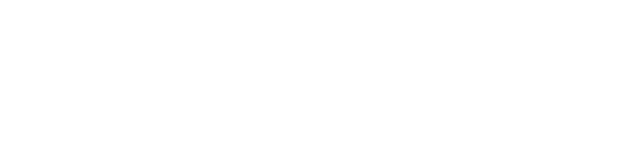
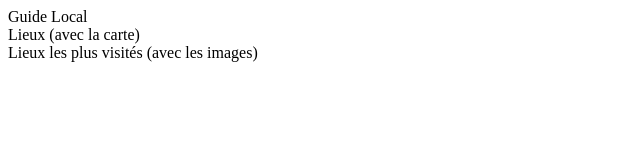
Before and after one commit to frkfrancky/integration-web, a plain HTML site: page index.html in a window 1280 px wide. Shown: the whole page, without its empty margins (0-640 px from the left). Drawn offline with Linux system fonts and the light colour scheme.

Commit message:
ajout de section

```diff
--- a/index.html
+++ b/index.html
@@ -9,6 +9,20 @@
 </head>
 <body>
 
+    <section id="">
+        Guide Local
+    </section>
+
+
+    <section id="">
+        Lieux (avec la carte)
+    </section>
+
+
+    <section id="">
+        Lieux les plus visités (avec les images)
+    </section>
+
     <script src="script.js"></script>
 </body>
 </html>
```
